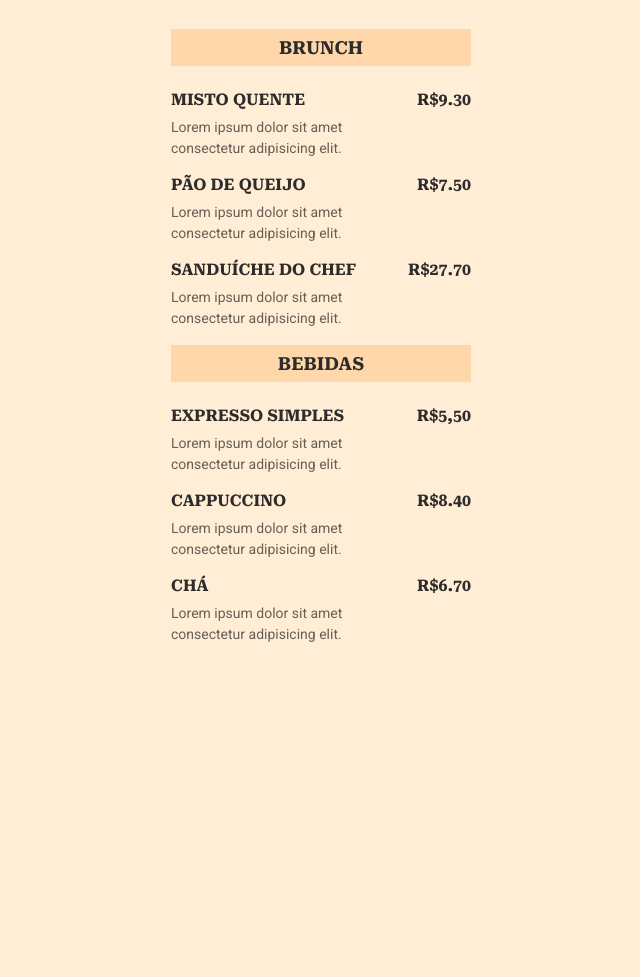
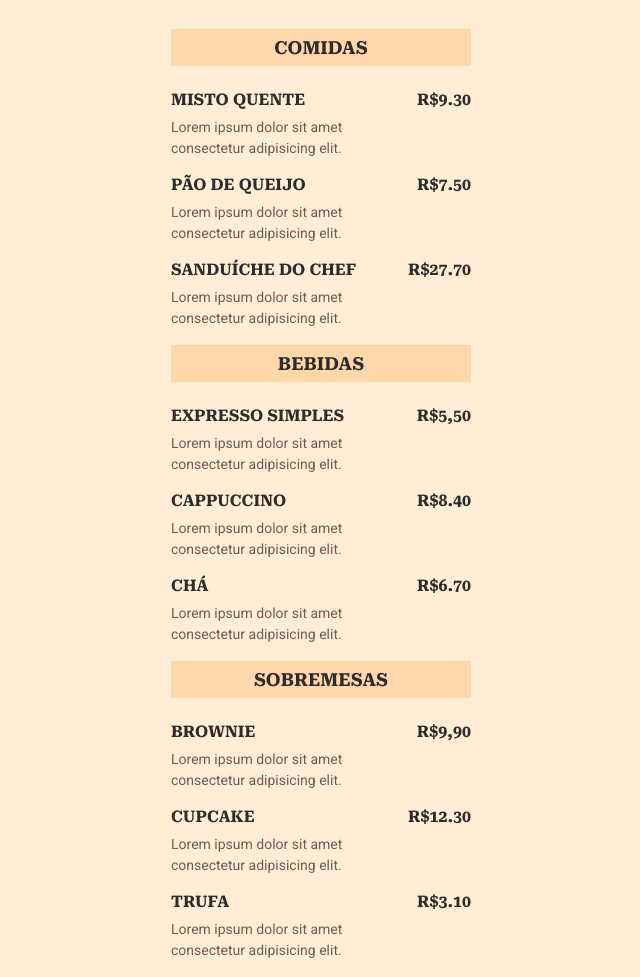
Before and after one commit to JoaquimSP/maratona-explorer-3.0, a plain HTML site: page index.html in a window 1280 px wide. Shown: the part 88-1065 px from the top of the page, without its empty margins (319-959 px from the left). Before the commit the page ends 800 px from the top, so only its background shows below. Drawn offline with Linux system fonts and the light colour scheme.

Commit message:
adding some information

```diff
--- a/index.html
+++ b/index.html
@@ -13,7 +13,7 @@
         <p>Aberto todos os dias. 8h - 21h</p>
     </header>
       <section>
-        <h2>Brunch</h2>
+        <h2>Comidas</h2>
         <ul>
           <li>
             <div class="details">
@@ -61,6 +61,30 @@
             <strong class="price">R$6.70</strong>
           </li>
         </ul>
+        <h2>Sobremesas</h2>
+        <ul>
+          <li>
+            <div class="details">
+              <h3>Brownie</h3>
+               <p class="description">Lorem ipsum dolor sit amet consectetur adipisicing elit.</p>
+            </div>
+            <strong class="price">R$9,90</strong>
+          </li>
+          <li>
+            <div class="details">
+              <h3>Cupcake</h3>
+                <p class="description">Lorem ipsum dolor sit amet consectetur adipisicing elit.</p>
+            </div>
+            <strong class="price">R$12.30</strong>
+          </li>
+          <li>
+            <div class="details">
+              <h3>Trufa</h3>
+                <p class="description">Lorem ipsum dolor sit amet consectetur adipisicing elit.</p>
+            </div>
+            <strong class="price">R$3.10</strong>
+          </li>
+        </ul>
       </section>
   </body>
 </html>
```
